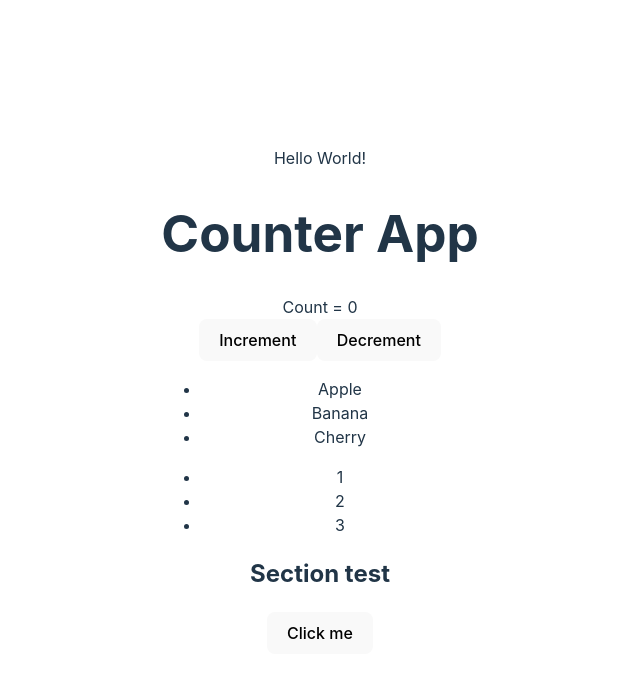
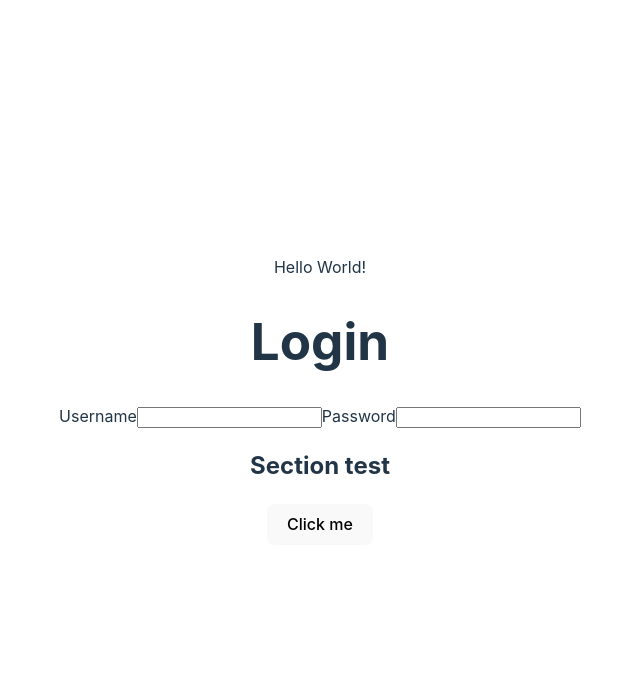
Before and after one commit to Celesca/react-workshop-2024, a React (Vite) app in the folder first-project/: page / in a window 1280 px wide. Shown: the top 678 px of the page, without its empty margins (320-960 px from the left). Built offline with nearby package versions, Linux system fonts and the light colour scheme.

Commit message:
add: conditional rendering

```diff
--- a/first-project/src/App.tsx
+++ b/first-project/src/App.tsx
@@ -2,11 +2,14 @@ import { useState } from 'react';
 import './App.css'
 import Counter from './components/Couter';
 import List from './components/List';
+import Login from './components/Login';
 
 function App() {
 
   const [count, setCount] = useState<number>(0);
+  const isLogin: boolean = false;
 
+  if (isLogin) {
     return (
       <>
         <h1>Counter App</h1>
@@ -17,4 +20,14 @@ function App() {
     )
   }
 
+  else {
+    return (
+      <>
+        <Login/>
+      </>
+    )
+  }
+
+}
+
 export default App
--- a/first-project/src/components/List.tsx
+++ b/first-project/src/components/List.tsx
@@ -6,20 +6,20 @@ interface ListProps<T> {
 }
 
 const List = <T,>({ items, render }: ListProps<T>) => {
-    const listItem = [];
-    for (let i = 0; i < items.length; i++) {
-        listItem.push(<li key={i}>{render(items[i])}</li>);
-    }
-    return <ul>{listItem}</ul>;
-    // return (
-    //     <ul>
-    //         {items.map((item, index) => (
-    //             <li key={index}>
-    //                 {render(item)}
-    //             </li>
-    //         ))}
-    //     </ul>
-    // )
+    // const listItem = [];
+    // for (let i = 0; i < items.length; i++) {
+    //     listItem.push(<li key={i}>{render(items[i])}</li>);
+    // }
+    // return <ul>{listItem}</ul>;
+    return (
+        <ul>
+            {items.map((item, index) => (
+                <li key={index}>
+                    {render(item)}
+                </li>
+            ))}
+        </ul>
+    )
 }
 
-export default List
+export default List;
--- /dev/null
+++ b/first-project/src/components/Login.tsx
@@ -0,0 +1,16 @@
+import React from 'react'
+
+const Login = () => {
+  return (
+    <>
+        <h1>Login</h1>
+        <label htmlFor="username">Username</label>
+        <input type="text" id="username" />
+        <label htmlFor="password">Password</label>
+        <input type="password" id="password" />
+
+    </>
+  )
+}
+
+export default Login
```
Also changed, not shown: first-project/src/components/Dashboard.tsx (added, +15 -0 lines). Lines whose indentation alone changed are shown as unchanged.
